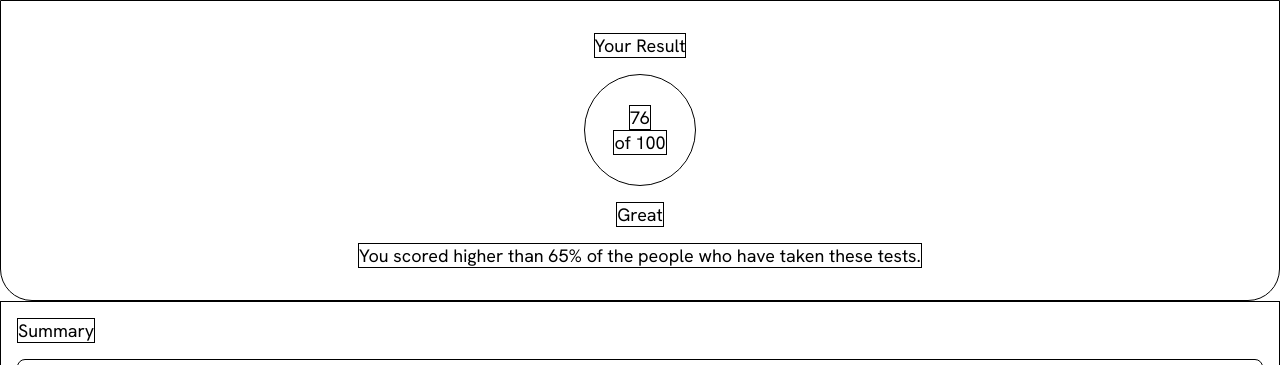
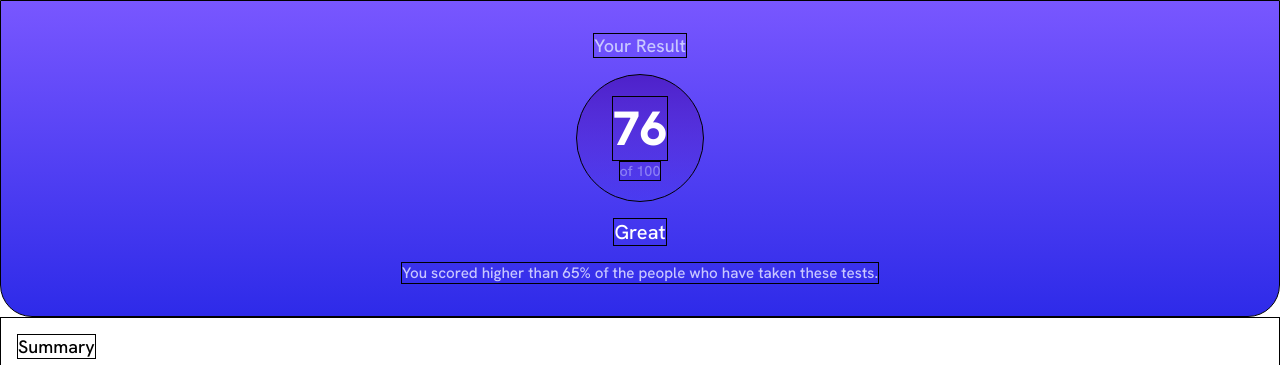
Before and after one commit to Ozzy-codes/frontendMentor-resultSummaryComponent, a plain HTML site: page index.html in a window 1280 px wide. Shown: the top 365 px of the page. Drawn offline with Linux system fonts and the light colour scheme.

Commit message:
add color to background and text of total card, touch up element sizing

```diff
--- a/app.css
+++ b/app.css
@@ -8,6 +8,7 @@ body {
     height: 100vh;
     font-family: 'Hanken Grotesk';
     font-size: 18px;
+    font-weight: 500;
     display: flex;
     flex-direction: column;
 }
@@ -29,22 +30,42 @@ div {
     align-items: center;
     padding: 2rem 3rem;
     border-radius: 0 0 2rem 2rem;
-    /* background: linear-gradient(to top, hsl(241, 81%, 54%), hsl(252, 100%, 67%)) */
+    background: linear-gradient(to top, hsl(241, 81%, 54%), hsl(252, 100%, 67%));
+    color: hsl(241, 100%, 89%);
 }
 
+.total>*:nth-child(3) {
+    color: white;
+    font-size: 1.25rem;
+}
+
+.total>*:last-child {
+    font-size: .95rem;
+    text-align: center;
+}
+
+.score>*:first-child {
+    font-size: 3rem;
+    font-weight: 800;
+    color: white;
+}
+
+.score>*:last-child {
+    font-size: .90rem;
+    color: hsl(241, 100%, 89%, .5);
+}
 
 /* .score>*+* {
     margin-top: 1rem;
 } */
 
 .total .score {
-    width: 7rem;
-    height: 7rem;
+    width: 8rem;
+    height: 8rem;
     border-radius: 50%;
-    display: flex;
-    flex-direction: column;
     justify-content: center;
     align-items: center;
+    background: linear-gradient(to top, hsla(241, 72%, 46%, 0), hsla(256, 72%, 46%, 1));
 }
 
 .itemizedSummary {
--- a/index.html
+++ b/index.html
@@ -19,7 +19,7 @@
       <div>
         Your Result
       </div>
-      <div class="score">
+      <div class="score flexColumn">
         <div>
           76
         </div>
```
